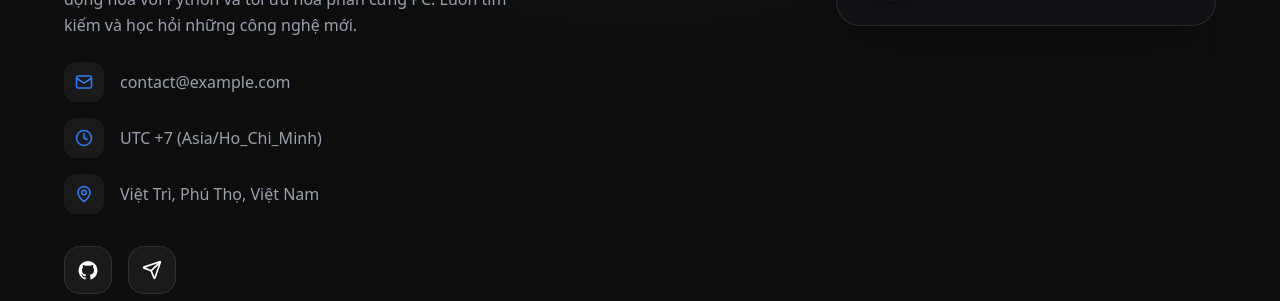
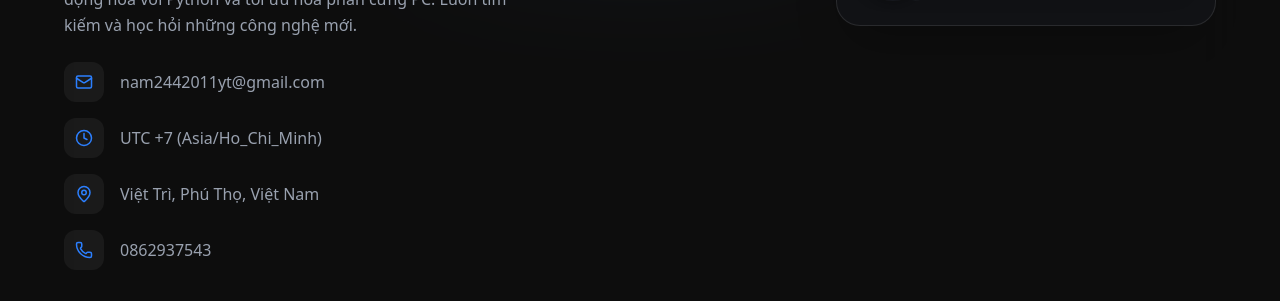
Before and after one commit to TrnHatNamX/portfolio, a Next.js app: page / in a window 1280 px wide. Shown: the part 969-1270 px from the top of the page. Built offline with nearby package versions, Linux system fonts and the light colour scheme; no server answers.

Commit message:
final commit

```diff
--- a/src/components/cards/DiscordProfileCard.tsx
+++ b/src/components/cards/DiscordProfileCard.tsx
@@ -50,7 +50,7 @@ export default function DiscordProfileCard() {
         const [lanRes, dstnRes] = await Promise.all([fetchLanyard, fetchDstn]);
 
         if (lanRes?.success) setLanyard(lanRes.data);
-        if (dstnRes?.user) setDstn(dstnRes);
+        if ((dstnRes as DstnData)?.user) setDstn(dstnRes as DstnData);
         setLoading(false);
       } catch (e) {
         setLoading(false);
--- a/src/components/layout/Footer.tsx
+++ b/src/components/layout/Footer.tsx
@@ -1,7 +1,7 @@
 'use client';
 
 import React, { useEffect, useState } from 'react';
-import { Mail, Clock, MapPin, ArrowUp, Sun, Moon, Send } from 'lucide-react';
+import { Mail, Clock, MapPin, ArrowUp, Sun, Moon, Send, Phone } from 'lucide-react';
 import { useLanyard } from '../../hooks/useLanyard';
 import { useLenis } from 'lenis/react';
 import Image from 'next/image';
@@ -100,7 +100,7 @@ export default function Footer() {
               <div className="w-10 h-10 rounded-xl bg-gray-100 dark:bg-white/5 flex items-center justify-center text-blue-500">
                 <Mail size={18} />
               </div>
-              <a href="mailto:contact@example.com">contact@example.com</a>
+              <a href="mailto:contact@example.com">nam2442011yt@gmail.com</a>
             </li>
             <li className="flex items-center gap-4 text-gray-600 dark:text-gray-400 hover:text-black dark:hover:text-white transition-all transform hover:translate-x-1">
               <div className="w-10 h-10 rounded-xl bg-gray-100 dark:bg-white/5 flex items-center justify-center text-blue-500">
@@ -114,8 +114,13 @@ export default function Footer() {
               </div>
               <span>Việt Trì, Phú Thọ, Việt Nam</span>
             </li>
+            <li className="flex items-center gap-4 text-gray-600 dark:text-gray-400 hover:text-black dark:hover:text-white transition-all transform hover:translate-x-1">
+              <div className="w-10 h-10 rounded-xl bg-gray-100 dark:bg-white/5 flex items-center justify-center text-blue-500">
+                <Phone size={18} />
+              </div>
+              <span>0862937543</span>
+            </li>
           </ul>
-
           <div className="flex gap-4 mt-2">
             <a
               href="https://github.com/TrnHatNamX"
```
